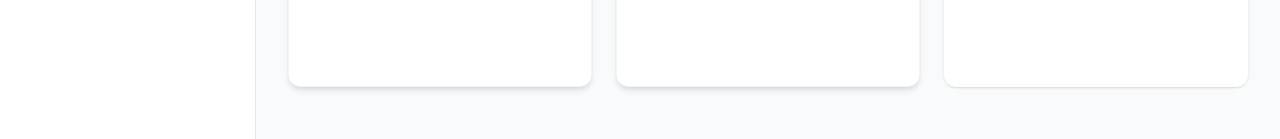
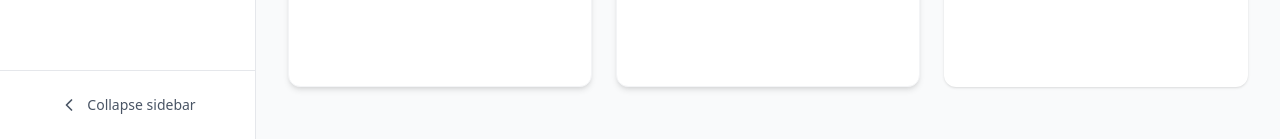
Before and after one commit to osama1998H/lume, a React (Vite) app: page / in a window 1280 px wide. Shown: the part 661-800 px from the top of the page. Built offline with nearby package versions, Linux system fonts and the light colour scheme.

Commit message:
feat: Implement sidebar collapse functionality and add localization for toggle actions

```diff
--- a/src/components/Sidebar.tsx
+++ b/src/components/Sidebar.tsx
@@ -1,6 +1,7 @@
-import React from 'react';
+import React, { useState, useEffect } from 'react';
 import { useTranslation } from 'react-i18next';
-import { LayoutDashboard, Timer, BarChart3, Activity, Target, Coffee, FolderOpen, Settings, TrendingUp, LucideIcon } from 'lucide-react';
+import { LayoutDashboard, Timer, BarChart3, Activity, Target, Coffee, FolderOpen, Settings, TrendingUp, ChevronLeft, ChevronRight, LucideIcon } from 'lucide-react';
+import { useLanguage } from '../hooks/useLanguage';
 
 interface SidebarProps {
   currentView: string;
@@ -9,6 +10,26 @@ interface SidebarProps {
 
 const Sidebar: React.FC<SidebarProps> = ({ currentView, onViewChange }) => {
   const { t } = useTranslation();
+  const { isRTL } = useLanguage();
+
+  // State for sidebar collapse
+  const [isCollapsed, setIsCollapsed] = useState(() => {
+    try {
+      const saved = localStorage.getItem('sidebarCollapsed');
+      return saved ? JSON.parse(saved) : false;
+    } catch {
+      return false;
+    }
+  });
+
+  // Save collapsed state to localStorage
+  useEffect(() => {
+    try {
+      localStorage.setItem('sidebarCollapsed', JSON.stringify(isCollapsed));
+    } catch (error) {
+      console.error('Failed to save sidebar state:', error);
+    }
+  }, [isCollapsed]);
 
   const menuItems: Array<{ id: 'dashboard' | 'tracker' | 'reports' | 'analytics' | 'timeline' | 'goals' | 'focus' | 'categories' | 'settings'; label: string; icon: LucideIcon }> = [
     { id: 'dashboard', label: t('navigation.dashboard'), icon: LayoutDashboard },
@@ -22,14 +43,50 @@ const Sidebar: React.FC<SidebarProps> = ({ currentView, onViewChange }) => {
     { id: 'settings', label: t('navigation.settings'), icon: Settings },
   ];
 
+  // Toggle sidebar collapse
+  const toggleSidebar = () => {
+    setIsCollapsed(!isCollapsed);
+  };
+
+  // Determine chevron icon based on collapse state and RTL
+  const getChevronIcon = () => {
+    if (isRTL) {
+      return isCollapsed ? ChevronLeft : ChevronRight;
+    } else {
+      return isCollapsed ? ChevronRight : ChevronLeft;
+    }
+  };
+
+  const ChevronIcon = getChevronIcon();
+
   return (
-    <div className="w-64 bg-white dark:bg-gray-800 h-full border-r border-gray-200 dark:border-gray-700">
-      <div className="p-6">
-        <div className="mb-8 flex items-center gap-2">
-          <div className="w-8 h-8 rounded-lg bg-gradient-to-br from-primary-500 to-primary-600 flex items-center justify-center">
-            <Timer className="h-5 w-5 text-white" />
+    <div
+      className={`
+        ${isCollapsed ? 'w-20' : 'w-64'}
+        bg-white dark:bg-gray-800 h-full border-r border-gray-200 dark:border-gray-700
+        transition-all duration-300 ease-in-out
+        flex flex-col
+      `}
+    >
+      <div className="flex-1 p-6">
+        <div className={`mb-8 flex items-center ${isCollapsed ? 'justify-center' : 'gap-2'}`}>
+          <div className={`
+            ${isCollapsed ? 'w-11 h-11' : 'w-8 h-8'}
+            rounded-lg bg-gradient-to-br from-primary-500 to-primary-600 flex items-center justify-center flex-shrink-0
+            transition-all duration-300 ease-in-out
+          `}>
+            <Timer className={`
+              ${isCollapsed ? 'h-7 w-7' : 'h-5 w-5'}
+              text-white
+              flex-shrink-0
+              transition-all duration-300 ease-in-out
+            `} />
           </div>
-          <h1 className="text-2xl font-bold text-gray-900 dark:text-gray-100">{t('app.name')}</h1>
+          {!isCollapsed && (
+            <h1 className="text-2xl font-bold text-gray-900 dark:text-gray-100 whitespace-nowrap overflow-hidden">
+              {t('app.name')}
+            </h1>
+          )}
         </div>
         <nav className="space-y-1.5">
           {menuItems.map((item) => {
@@ -40,9 +97,11 @@ const Sidebar: React.FC<SidebarProps> = ({ currentView, onViewChange }) => {
               <button
                 key={item.id}
                 onClick={() => onViewChange(item.id)}
+                title={isCollapsed ? item.label : undefined}
                 className={`
-                  group w-full flex items-center gap-3 px-3.5 py-2.5 rounded-xl text-left
-                  transition-all duration-200
+                  group flex items-center text-left
+                  ${isCollapsed ? 'w-11 h-11 justify-center rounded-full' : 'w-full gap-3 px-3.5 py-2.5 rounded-xl'}
+                  transition-all duration-300 ease-in-out
                   ${
                     isActive
                       ? 'bg-gradient-to-r from-primary-500 to-primary-600 text-white shadow-lg shadow-primary-500/30'
@@ -50,12 +109,43 @@ const Sidebar: React.FC<SidebarProps> = ({ currentView, onViewChange }) => {
                   }
                 `}
               >
-                <Icon className={`h-5 w-5 transition-transform group-hover:scale-110 ${isActive ? '' : 'text-gray-500 dark:text-gray-400'}`} />
-                <span className="font-medium">{item.label}</span>
+                <Icon className={`
+                  ${isCollapsed ? 'h-7 w-7' : 'h-5 w-5'}
+                  flex-shrink-0
+                  transition-all duration-300 ease-in-out
+                  group-hover:scale-110
+                  ${isActive ? '' : 'text-gray-500 dark:text-gray-400'}
+                `} />
+                {!isCollapsed && <span className="font-medium whitespace-nowrap overflow-hidden">{item.label}</span>}
               </button>
             );
           })}
         </nav>
+      </div>
+
+      {/* Toggle Button */}
+      <div className={`p-4 border-t border-gray-200 dark:border-gray-700 ${isCollapsed ? 'flex justify-center' : ''}`}>
+        <button
+          onClick={toggleSidebar}
+          title={isCollapsed ? t('navigation.expandSidebar') : t('navigation.collapseSidebar')}
+          className="
+            w-full flex items-center justify-center gap-2 px-3 py-2 rounded-lg
+            hover:bg-gray-100 dark:hover:bg-gray-700/50
+            text-gray-600 dark:text-gray-400
+            transition-all duration-200
+          "
+        >
+          <ChevronIcon className={`
+            ${isCollapsed ? 'h-6 w-6' : 'h-5 w-5'}
+            flex-shrink-0
+            transition-all duration-300 ease-in-out
+          `} />
+          {!isCollapsed && (
+            <span className="text-sm font-medium whitespace-nowrap">
+              {t('navigation.collapseSidebar')}
+            </span>
+          )}
+        </button>
       </div>
     </div>
   );
--- a/src/i18n/locales/ar.json
+++ b/src/i18n/locales/ar.json
@@ -12,7 +12,9 @@
     "goals": "الأهداف",
     "settings": "الإعدادات",
     "focus": "وضع التركيز",
-    "categories": "الفئات"
+    "categories": "الفئات",
+    "collapseSidebar": "طي الشريط الجانبي",
+    "expandSidebar": "توسيع الشريط الجانبي"
   },
   "dashboard": {
     "title": "لوحة التحكم",
--- a/src/i18n/locales/en.json
+++ b/src/i18n/locales/en.json
@@ -12,7 +12,9 @@
     "goals": "Goals",
     "settings": "Settings",
     "focus": "Focus Mode",
-    "categories": "Categories"
+    "categories": "Categories",
+    "collapseSidebar": "Collapse sidebar",
+    "expandSidebar": "Expand sidebar"
   },
   "dashboard": {
     "title": "Dashboard",
--- a/src/main/main.ts
+++ b/src/main/main.ts
@@ -210,7 +210,7 @@ class LumeApp {
       minimizeToTray: false,
       autoStartOnLogin: false,
       autoStartTracking: false,
-      defaultCategory: '',
+      defaultCategory: null,
       trackingInterval: 30,
     };
   }
```
